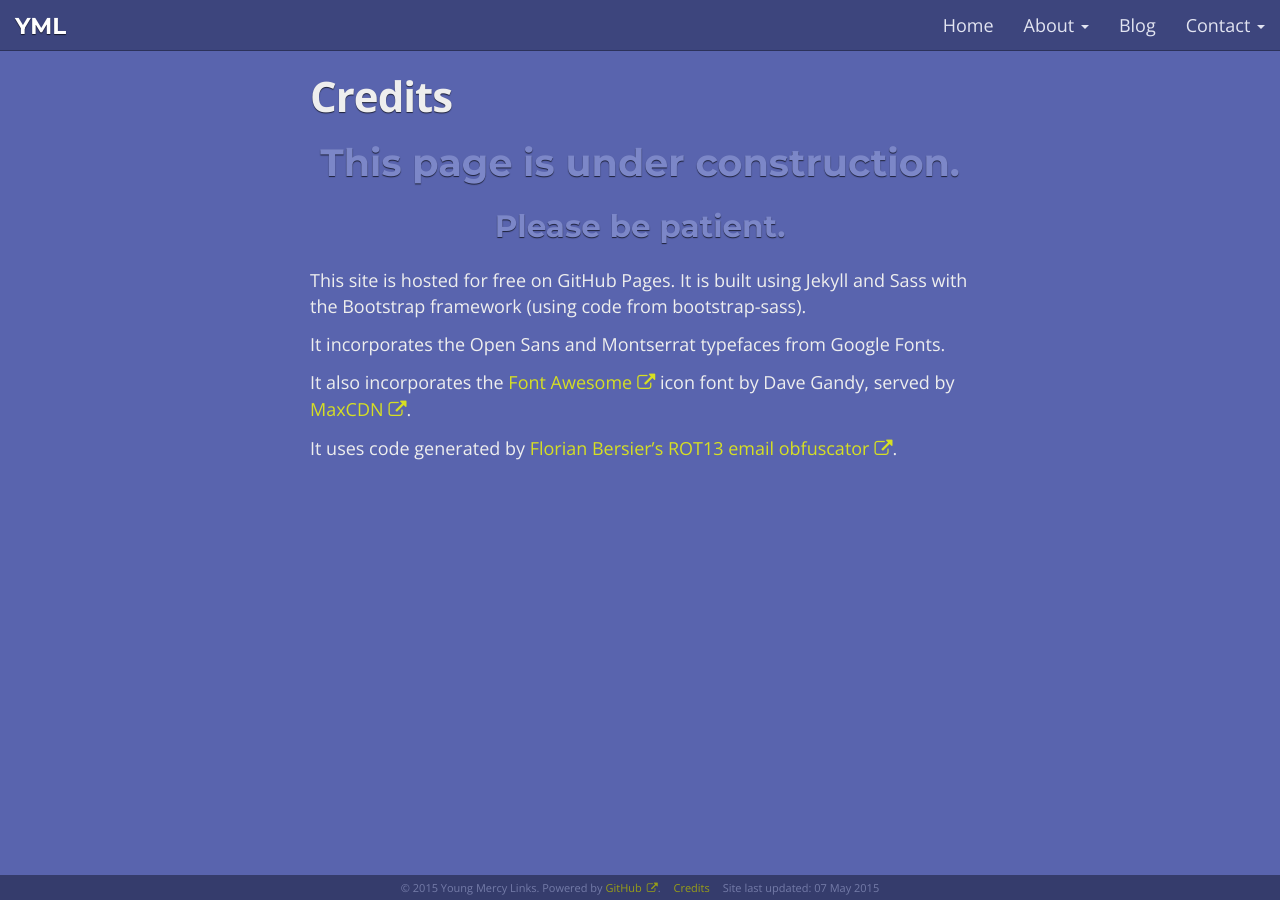
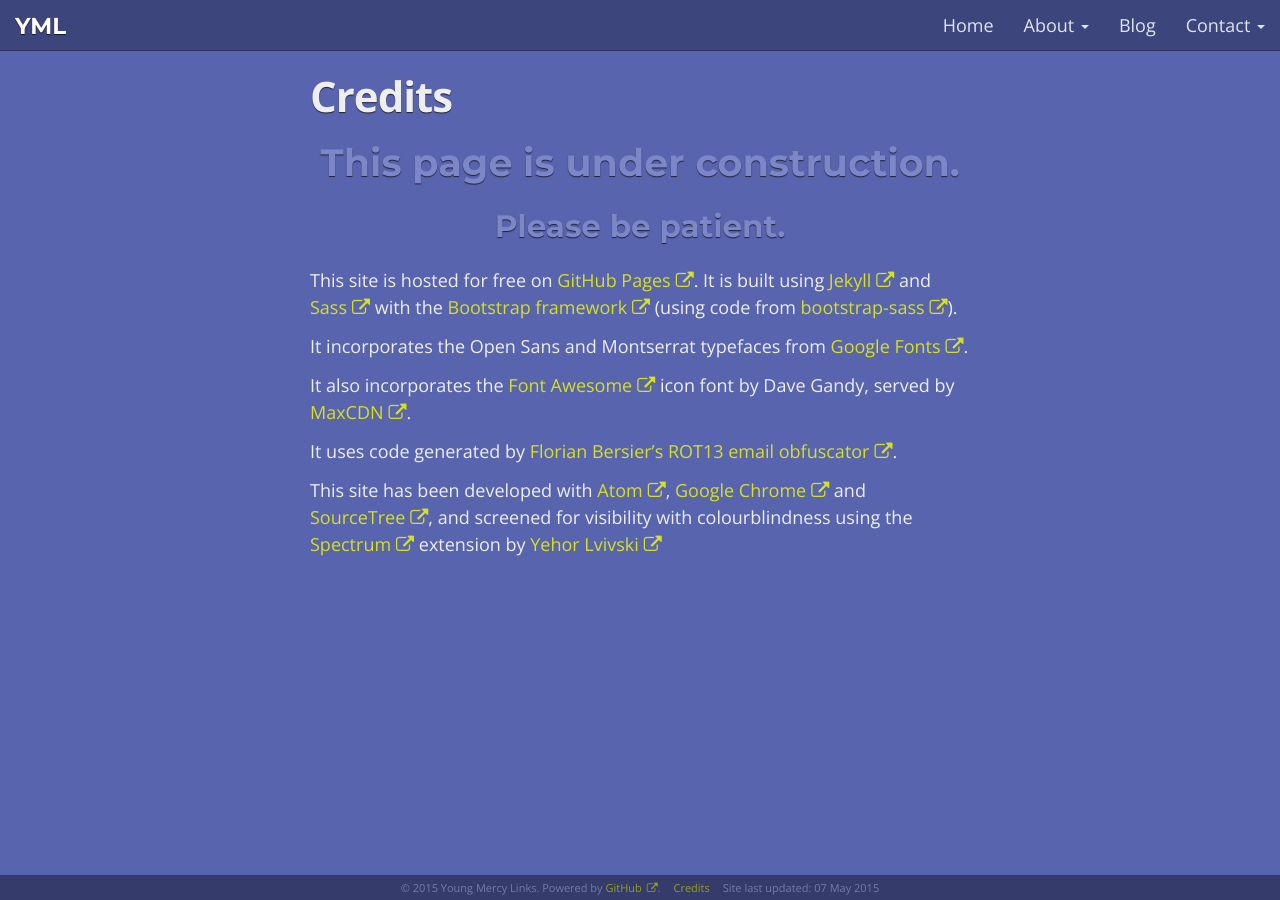
Before and after one commit to youngmercylinks/youngmercylinks.github.io, a Jekyll site: the page built from _pages/credits.md, in a window 1280 px wide. Built offline with Jekyll 4.4.1, drawn with Linux system fonts in a browser that asks for light colours; nearby versions of some CDN libraries.

Commit message:
Updated credits page

```diff
--- a/_pages/credits.md
+++ b/_pages/credits.md
@@ -5,10 +5,10 @@ permalink: /credits.html
 ---
 {% include construction.html %}
 
-This site is hosted for free on GitHub Pages. It is built using Jekyll and
-Sass with the Bootstrap framework (using code from bootstrap-sass).
+This site is hosted for free on [GitHub Pages](http://pages.github.com/). It is built using [Jekyll](http://jekyllrb.com/) and
+[Sass](http://sass-lang.com/) with the [Bootstrap framework](http://getbootstrap.com/) (using code from [bootstrap-sass](http://github.com/twbs/bootstrap-sass)).
 
-It incorporates the Open Sans and Montserrat typefaces from Google Fonts.
+It incorporates the Open Sans and Montserrat typefaces from [Google Fonts](http://www.google.com/fonts).
 
 It also incorporates the [Font Awesome](http://fontawesome.io) icon font by
 Dave Gandy, served by
@@ -16,3 +16,8 @@ Dave Gandy, served by
 
 It uses code generated by
 [Florian Bersier's ROT13 email obfuscator](http://rot13.florianbersier.com).
+
+This site has been developed with [Atom](http://atom.io), [Google Chrome](http://www.google.com/chrome/) and [SourceTree](http://www.sourcetreeapp.com/), and screened for visibility with
+colourblindness using the
+[Spectrum](http://chrome.google.com/webstore/detail/spectrum/ofclemegkcmilinpcimpjkfhjfgmhieb)
+extension by [Yehor Lvivski](http://lvivski.com/ )
```
